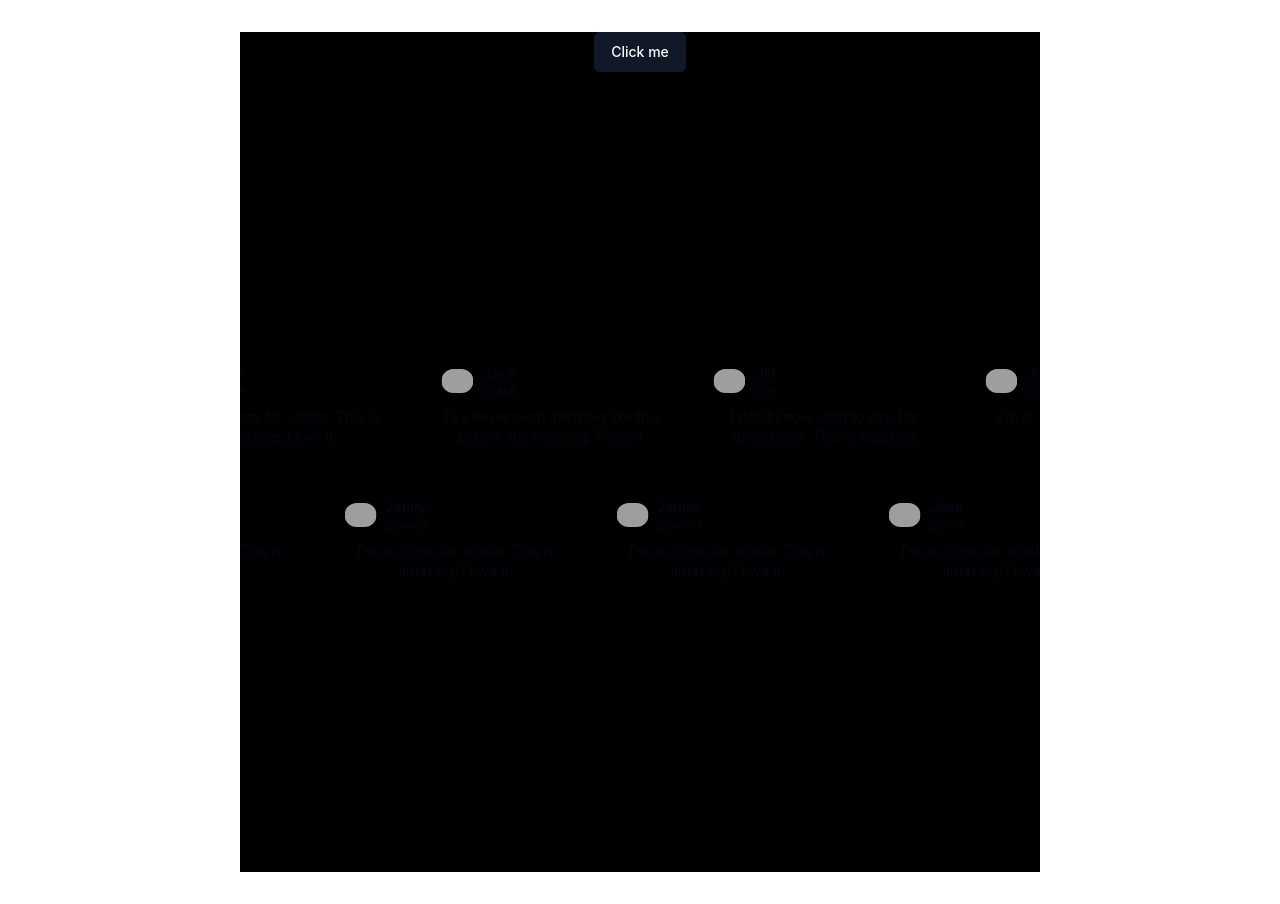
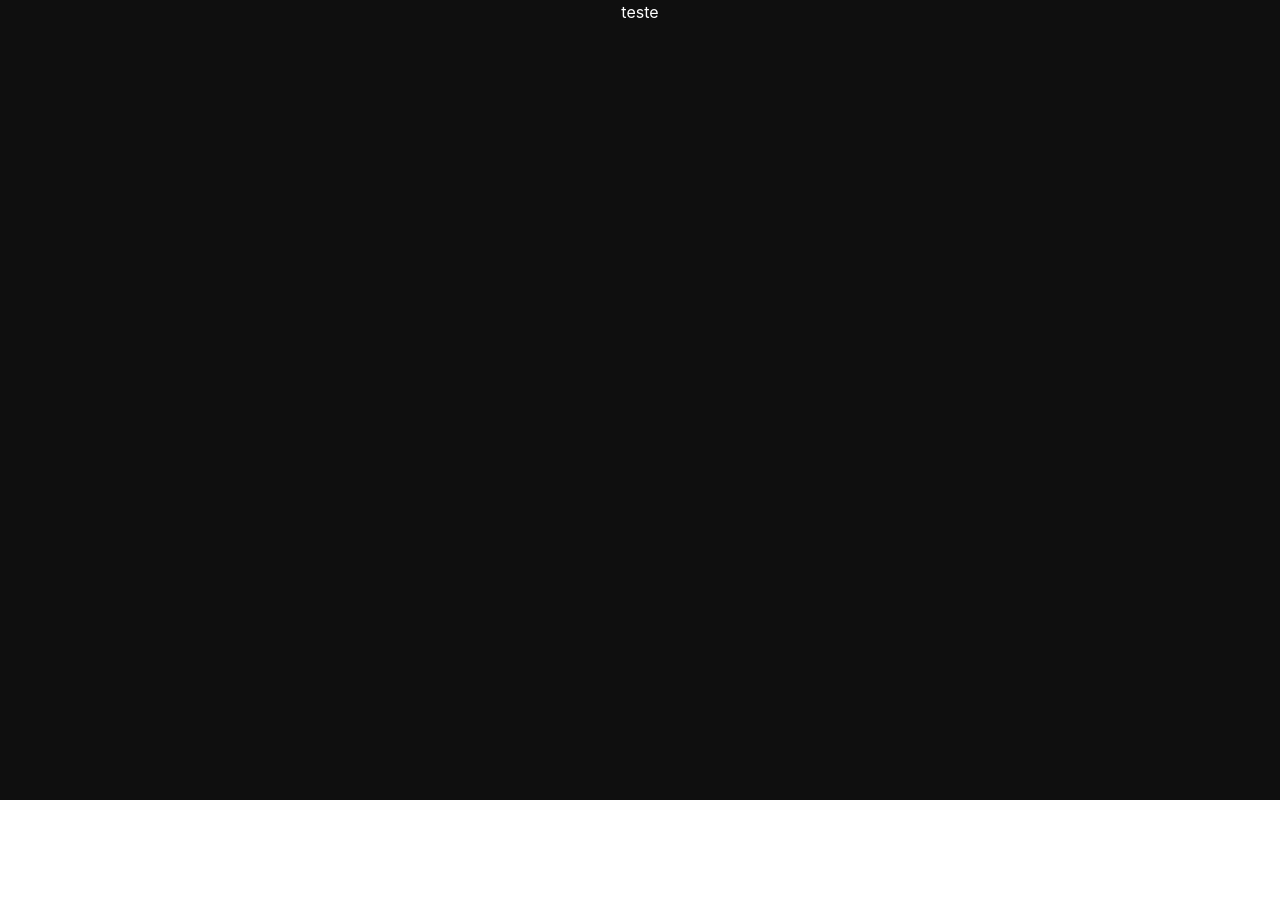
Before and after one commit to NikolasGuedes/portfolio_nikolasguedes, a React (Vite) app: page / in a window 1280 px wide. After the commit the page ends 800 px from the top, so only its background shows below. Built offline with nearby package versions, Linux system fonts and the light colour scheme; grey boxes are pictures that could not be loaded.

Commit message:
feat: add base files and change homepage name

```diff
--- a/package.json
+++ b/package.json
@@ -1,5 +1,5 @@
 {
-  "homepage": "https://NikolasGuedes.github.io/portifolio_nikolasguedes",
+  "homepage": "https://NikolasGuedes.github.io/portfolio_nikolasguedes",
   "name": "testepacotes",
   "private": true,
   "version": "0.0.0",
--- a/src/App.tsx
+++ b/src/App.tsx
@@ -1,105 +1,10 @@
-import "./App.css";
-import { Button } from "@/components/ui/button";
-
-import { cn } from "@/lib/utils";
-import { Marquee } from "@/components/ui/marquee";
-
-const reviews = [
-  {
-    name: "Jack",
-    username: "@jack",
-    body: "I've never seen anything like this before. It's amazing. I love it.",
-    img: "https://avatar.vercel.sh/jack",
-  },
-  {
-    name: "Jill",
-    username: "@jill",
-    body: "I don't know what to say. I'm speechless. This is amazing.",
-    img: "https://avatar.vercel.sh/jill",
-  },
-  {
-    name: "John",
-    username: "@john",
-    body: "I'm at a loss for words. This is amazing. I love it.",
-    img: "https://avatar.vercel.sh/john",
-  },
-  {
-    name: "Jane",
-    username: "@jane",
-    body: "I'm at a loss for words. This is amazing. I love it.",
-    img: "https://avatar.vercel.sh/jane",
-  },
-  {
-    name: "Jenny",
-    username: "@jenny",
-    body: "I'm at a loss for words. This is amazing. I love it.",
-    img: "https://avatar.vercel.sh/jenny",
-  },
-  {
-    name: "James",
-    username: "@james",
-    body: "I'm at a loss for words. This is amazing. I love it.",
-    img: "https://avatar.vercel.sh/james",
-  },
-];
-
-const firstRow = reviews.slice(0, reviews.length / 2);
-const secondRow = reviews.slice(reviews.length / 2);
-
-const ReviewCard = ({
-  img,
-  name,
-  username,
-  body,
-}: {
-  img: string;
-  name: string;
-  username: string;
-  body: string;
-}) => {
-  return (
-    <figure
-      className={cn(
-        "relative w-64 cursor-pointer overflow-hidden rounded-xl border p-4",
-        // light styles
-        "border-gray-950/[.1] bg-gray-950/[.01] hover:bg-gray-950/[.05]",
-        // dark styles
-        "dark:border-gray-50/[.1] dark:bg-gray-50/[.10] dark:hover:bg-gray-50/[.15]",
-      )}
-    >
-      <div className="flex flex-row items-center gap-2">
-        <img className="rounded-full" width="32" height="32" alt="" src={img} />
-        <div className="flex flex-col">
-          <figcaption className="text-sm font-medium dark:text-white">
-            {name}
-          </figcaption>
-          <p className="text-xs font-medium dark:text-white/40">{username}</p>
-        </div>
-      </div>
-      <blockquote className="mt-2 text-sm">{body}</blockquote>
-    </figure>
-  );
-};
+import "./index.css";
 
 
 function App() {
   return (
     <>
-      <div className="bg-black">
-        <Button>Click me</Button>
-        <div className="relative flex h-[100vh] w-[100vh] flex-col items-center justify-center overflow-hidden rounded-lg">
-        <Marquee pauseOnHover className="[--duration:20s]">
-        {firstRow.map((review) => (
-          <ReviewCard key={review.username} {...review} />
-        ))}
-      </Marquee>
-      <Marquee reverse pauseOnHover className="[--duration:20s]">
-        {secondRow.map((review) => (
-          <ReviewCard key={review.username} {...review} />
-        ))}
-      </Marquee>
-        </div>
-      </div>
+     teste
     </>
   );
 }
--- a/src/index.css
+++ b/src/index.css
@@ -1,7 +1,6 @@
 @tailwind base;
 @tailwind components;
 @tailwind utilities;
-
 
 :root {
   font-family: Inter, system-ui, Avenir, Helvetica, Arial, sans-serif;
@@ -10,7 +9,7 @@
 
   color-scheme: light dark;
   color: rgba(255, 255, 255, 0.87);
-  background-color: #242424;
+
 
   font-synthesis: none;
   text-rendering: optimizeLegibility;
@@ -23,16 +22,18 @@
   color: #646cff;
   text-decoration: inherit;
 }
+
 a:hover {
   color: #535bf2;
 }
 
 body {
-  margin: 0;
-  display: flex;
-  place-items: center;
-  min-width: 320px;
   min-height: 100vh;
+  margin: 0 auto;
+  text-align: center;
+  color: #ffffff;
+  background-color: var(--CinzaBase);
+
 }
 
 h1 {
@@ -41,58 +42,77 @@
 }
 
 button {
-  border-radius: 8px;
-  border: 1px solid transparent;
+
   padding: 0.6em 1.2em;
   font-size: 1em;
   font-weight: 500;
-  font-family: inherit;
-  background-color: #1a1a1a;
+
   cursor: pointer;
-  transition: border-color 0.25s;
+
 }
-button:hover {
-  border-color: #646cff;
-}
+
+button:hover {}
+
 button:focus,
-button:focus-visible {
-  outline: 4px auto -webkit-focus-ring-color;
-}
+button:focus-visible {}
 
 @media (prefers-color-scheme: light) {
   :root {
     color: #213547;
     background-color: #ffffff;
   }
+
   a:hover {
     color: #747bff;
   }
+
   button {
     background-color: #f9f9f9;
   }
 }
 
+::-webkit-scrollbar {
+  width: 8px;
+  z-index: 999;
+}
+
+::-webkit-scrollbar-track {
+  background: transparent;
+  z-index: 999;
+}
+
+::-webkit-scrollbar-thumb {
+  background: #4D4D4D;
+  border-radius: 4px;
+  z-index: 999;
+}
+
+
 @layer base {
   :root {
-    --background: 0 0% 100%;
-    --foreground: 224 71.4% 4.1%;
+    --CinzaBase: #0F0F0F;
+    --AmareloBase: #F9A01B;
+    --CinzaClaro: #7C7C7C;
+    --CinzaEscuro: #2B2B2B;
+    --background: 0 0% 6%;
+    --foreground: 0 0% 3.9%;
     --card: 0 0% 100%;
-    --card-foreground: 224 71.4% 4.1%;
+    --card-foreground: 0 0% 3.9%;
     --popover: 0 0% 100%;
-    --popover-foreground: 224 71.4% 4.1%;
-    --primary: 220.9 39.3% 11%;
-    --primary-foreground: 210 20% 98%;
-    --secondary: 220 14.3% 95.9%;
-    --secondary-foreground: 220.9 39.3% 11%;
-    --muted: 220 14.3% 95.9%;
-    --muted-foreground: 220 8.9% 46.1%;
-    --accent: 220 14.3% 95.9%;
-    --accent-foreground: 220.9 39.3% 11%;
+    --popover-foreground: 0 0% 3.9%;
+    --primary: 0 0% 9%;
+    --primary-foreground: 0 0% 98%;
+    --secondary: 0 0% 96.1%;
+    --secondary-foreground: 0 0% 9%;
+    --muted: 0 0% 96.1%;
+    --muted-foreground: 0 0% 45.1%;
+    --accent: 0 0% 96.1%;
+    --accent-foreground: 0 0% 9%;
     --destructive: 0 84.2% 60.2%;
-    --destructive-foreground: 210 20% 98%;
-    --border: 220 13% 91%;
-    --input: 220 13% 91%;
-    --ring: 224 71.4% 4.1%;
+    --destructive-foreground: 0 0% 98%;
+    --border: 0 0% 6%;
+    --input: 0 0% 89.8%;
+    --ring: 0 0% 3.9%;
     --chart-1: 12 76% 61%;
     --chart-2: 173 58% 39%;
     --chart-3: 197 37% 24%;
@@ -100,26 +120,27 @@
     --chart-5: 27 87% 67%;
     --radius: 0.5rem;
   }
+
   .dark {
-    --background: 224 71.4% 4.1%;
-    --foreground: 210 20% 98%;
-    --card: 224 71.4% 4.1%;
-    --card-foreground: 210 20% 98%;
-    --popover: 224 71.4% 4.1%;
-    --popover-foreground: 210 20% 98%;
-    --primary: 210 20% 98%;
-    --primary-foreground: 220.9 39.3% 11%;
-    --secondary: 215 27.9% 16.9%;
-    --secondary-foreground: 210 20% 98%;
-    --muted: 215 27.9% 16.9%;
-    --muted-foreground: 217.9 10.6% 64.9%;
-    --accent: 215 27.9% 16.9%;
-    --accent-foreground: 210 20% 98%;
+    --background: 0 0% 3.9%;
+    --foreground: 0 0% 98%;
+    --card: 0 0% 3.9%;
+    --card-foreground: 0 0% 98%;
+    --popover: 0 0% 3.9%;
+    --popover-foreground: 0 0% 98%;
+    --primary: 0 0% 98%;
+    --primary-foreground: 0 0% 9%;
+    --secondary: 0 0% 14.9%;
+    --secondary-foreground: 0 0% 98%;
+    --muted: 0 0% 14.9%;
+    --muted-foreground: 0 0% 63.9%;
+    --accent: 0 0% 14.9%;
+    --accent-foreground: 0 0% 98%;
     --destructive: 0 62.8% 30.6%;
-    --destructive-foreground: 210 20% 98%;
-    --border: 215 27.9% 16.9%;
-    --input: 215 27.9% 16.9%;
-    --ring: 216 12.2% 83.9%;
+    --destructive-foreground: 0 0% 98%;
+    --border: 0 0% 14.9%;
+    --input: 0 0% 14.9%;
+    --ring: 0 0% 83.1%;
     --chart-1: 220 70% 50%;
     --chart-2: 160 60% 45%;
     --chart-3: 30 80% 55%;
@@ -132,6 +153,7 @@
   * {
     @apply border-border;
   }
+
   body {
     @apply bg-background text-foreground;
   }
```
